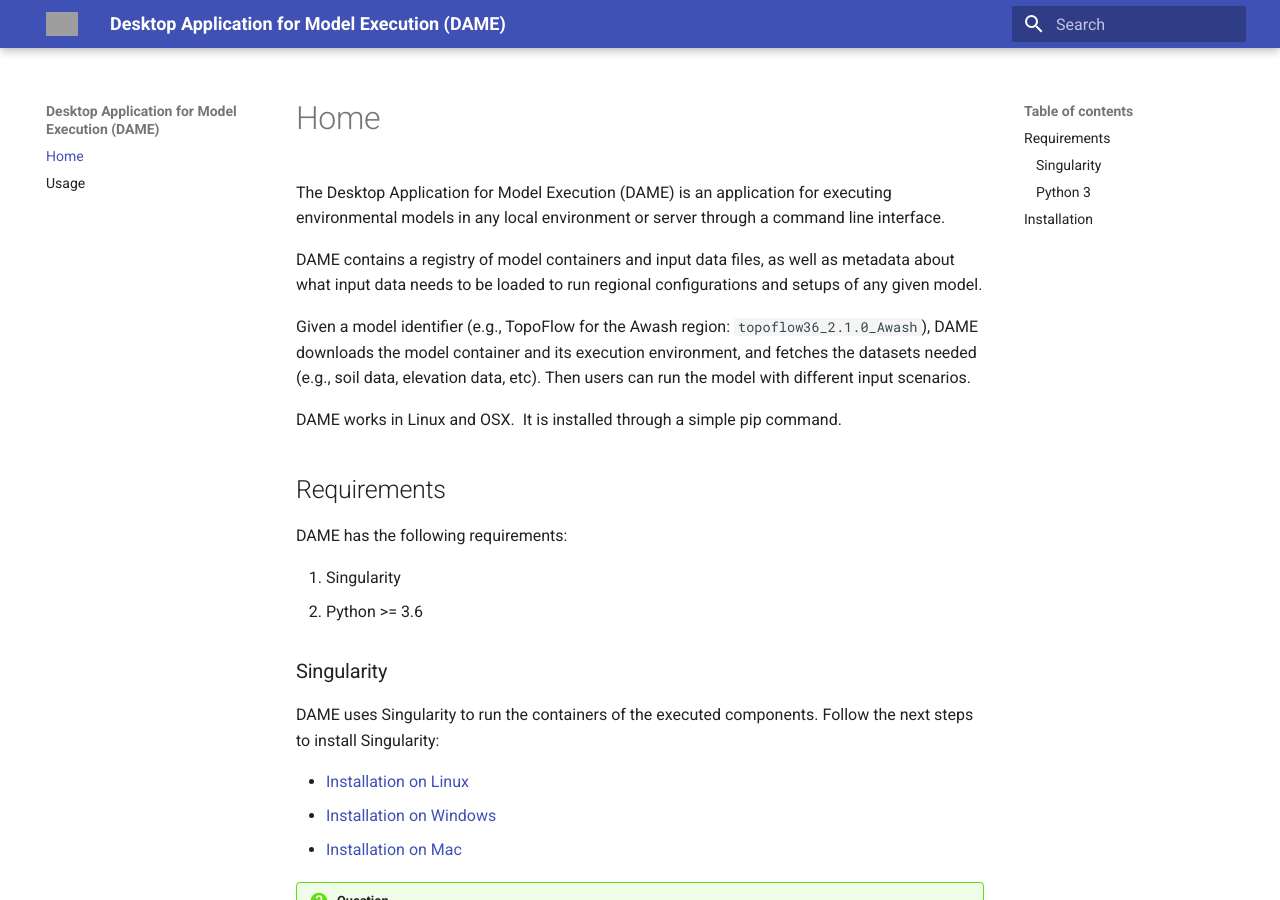
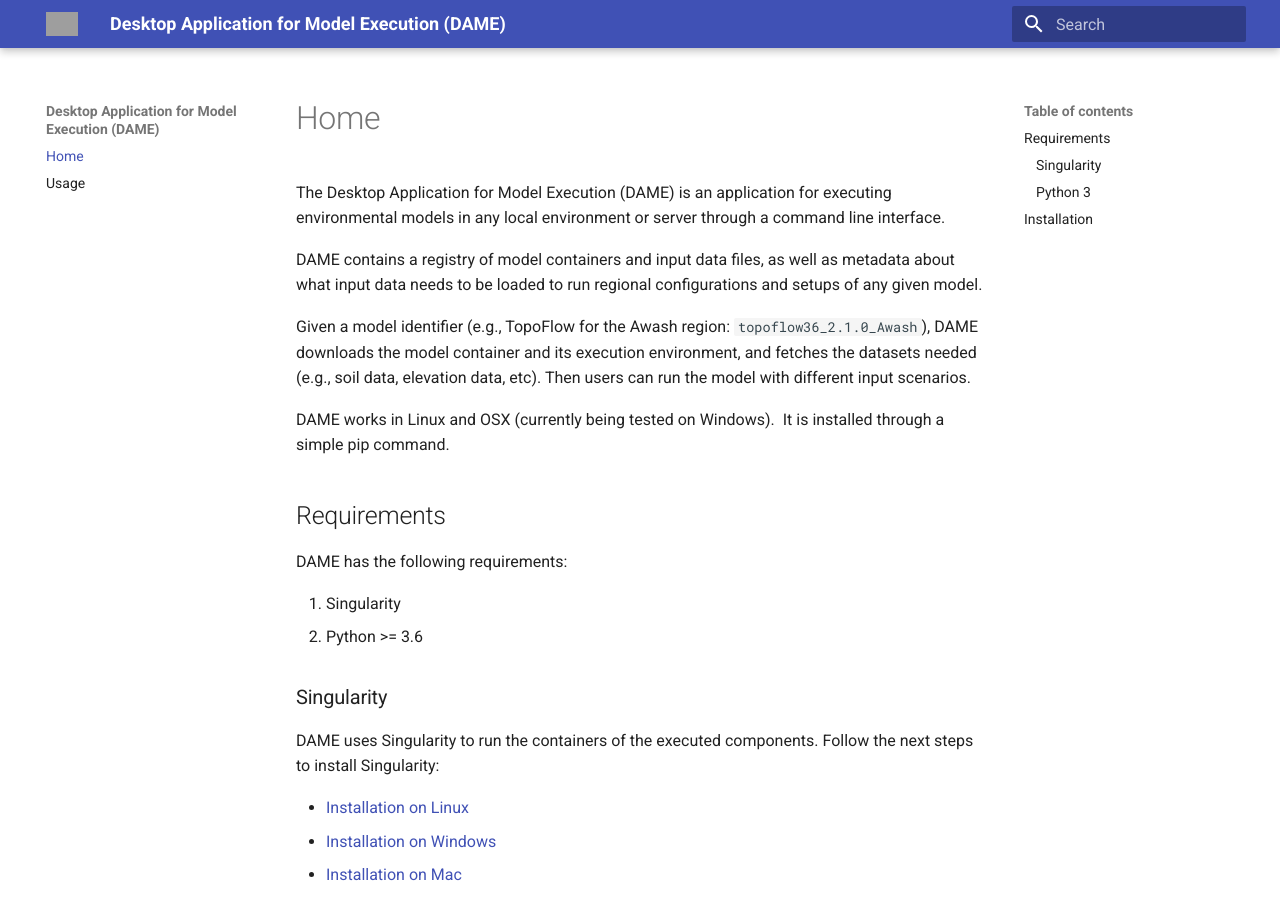
Before and after one commit to mintproject/dame_cli, an MkDocs documentation site: the page built from docs/index.md, in a window 1280 px wide and 900 px high. Built offline with MkDocs 1.6.1 and Material for MkDocs 9.7.7, drawn with Linux system fonts in a browser that asks for light colours; grey boxes are pictures that could not be loaded.

Commit message:
Update index.md

```diff
--- a/docs/index.md
+++ b/docs/index.md
@@ -4,7 +4,7 @@ DAME contains a registry of model containers and input data files, as well as me
 
 Given a model identifier (e.g., TopoFlow for the Awash region: `topoflow36_2.1.0_Awash`), DAME downloads the model container and its execution environment, and fetches the datasets needed (e.g., soil data, elevation data, etc). Then users can run the model with different input scenarios.
 
-DAME works in Linux and OSX.  It is installed through a simple pip command.
+DAME works in Linux and OSX (currently being tested on Windows).  It is installed through a simple pip command.
 
 
 ## Requirements
```
